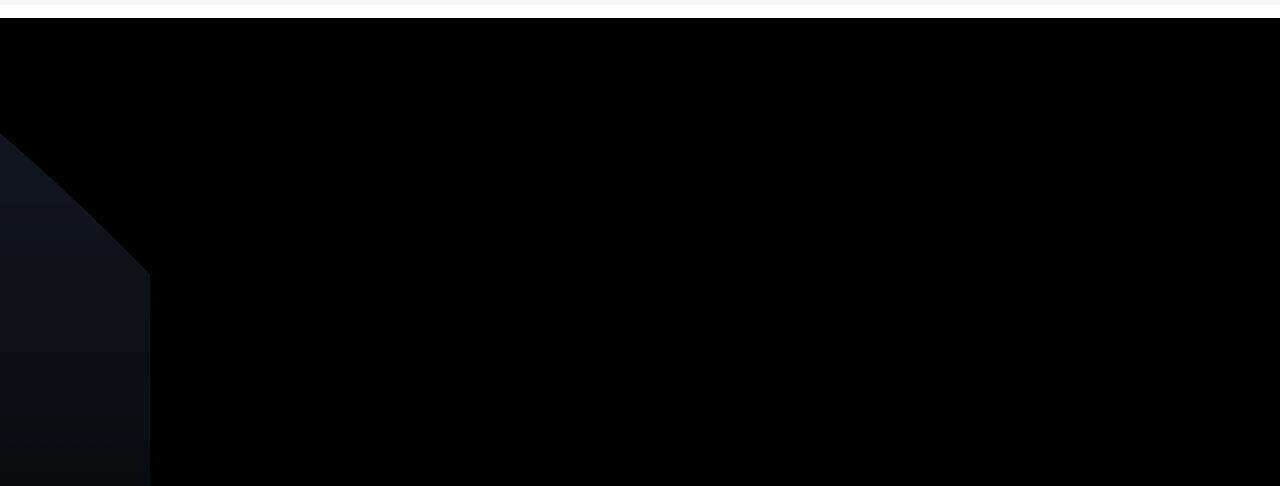
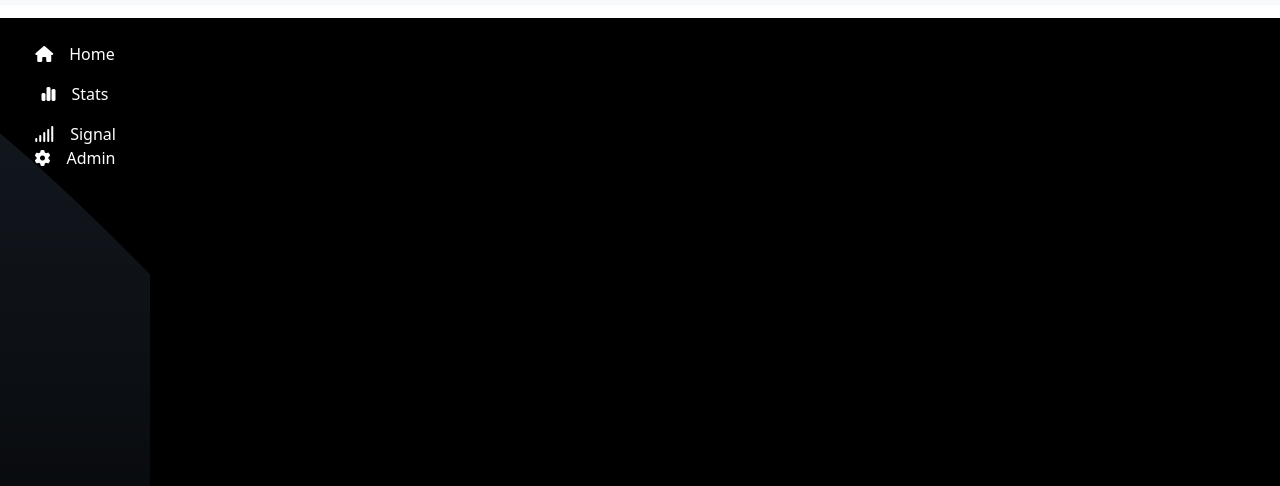
Before and after one commit to RobertoZefi/html-css-bootstrap-dashboard, a plain HTML site: page index.html in a window 1280 px wide. Shown: the part 52-538 px from the top of the page. Drawn offline with nearby package versions, Linux system fonts and the light colour scheme.

Commit message:
FEAT side-bar started

```diff
--- a/index.html
+++ b/index.html
@@ -43,8 +43,27 @@
     </header>
 
     <main>
-        <div class="side-bar">
-
+        <div class="side-bar py-4">
+            <ul class="ps-0 mx-auto">
+                <li>
+                    <a class="d-flex gap-3 align-items-center justify-content-center mb-3" href="">
+                        <i class="fa-solid fa-house"></i>
+                        <p class="mb-0">Home</p>
+                    </a>
+                </li>
+                <li class="d-flex gap-3 align-items-center justify-content-center mb-3">
+                    <a href=""><i class="fa-solid fa-chart-simple"></i></a>
+                    <a href=""><p class="mb-0">Stats</p></a>
+                </li>
+                <li class="d-flex gap-3 align-items-center justify-content-center">
+                    <a href=""><i class="fa-solid fa-signal"></i></a>
+                    <a href=""><p class="mb-0">Signal</p></a>
+                </li>
+                <li class="d-flex gap-3 align-items-center justify-content-center mt-auto">
+                    <i class="fa-solid fa-gear"></i>
+                    <p class="mb-0">Admin</p>
+                </li>
+            </ul>
         </div>
 
         <div class="main-content">
--- a/style.css
+++ b/style.css
@@ -36,6 +36,7 @@ main{
 .side-bar{
     width: 150px;
     background-image: url(./img/sidebar-bg.png);
+    color: white;
 }
 
 .main-content{
```
